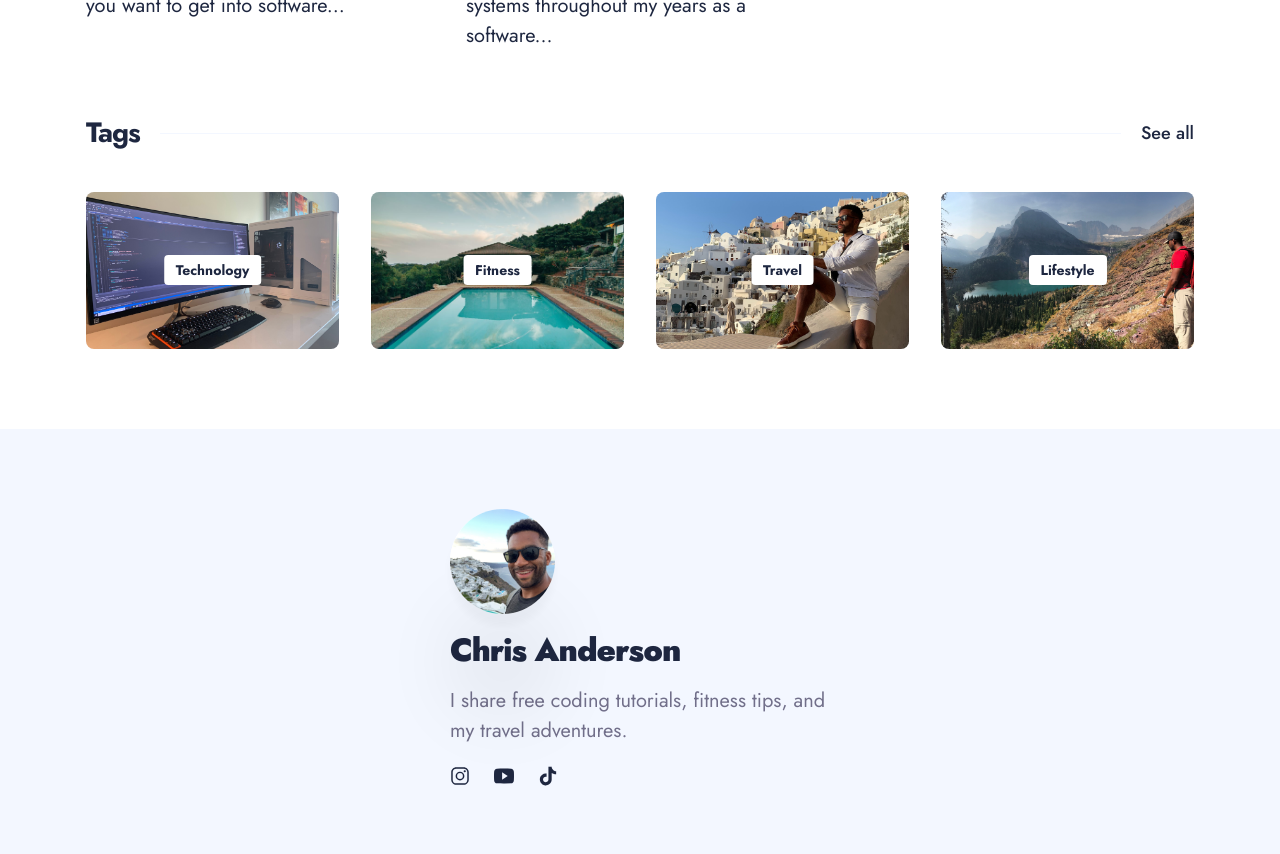
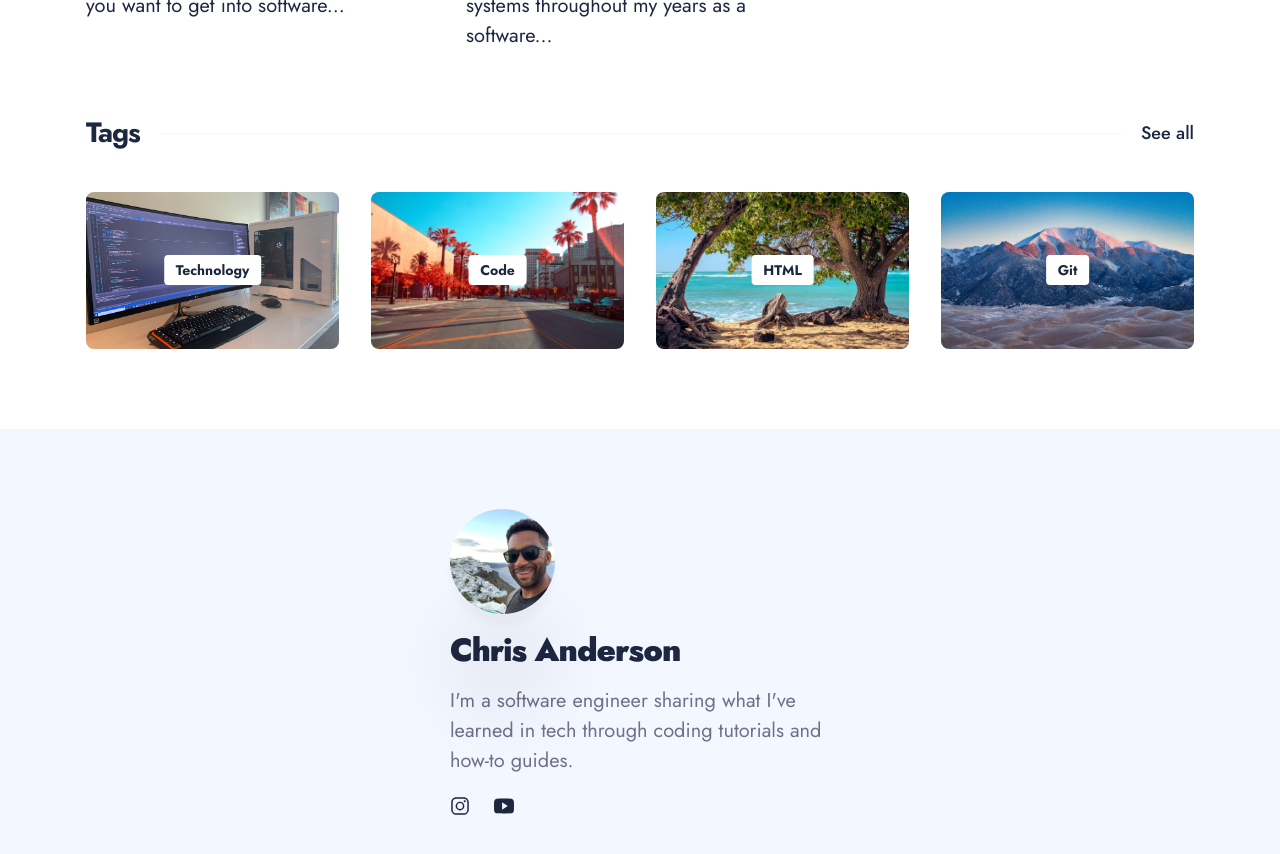
Before and after one commit to dcturbogator/dcturbogator.github.io, a Jekyll site: the page built from index.html, in a window 1280 px wide and 900 px high, scrolled down 1168 px. Shown: the top 854 px of the window. Built offline with Jekyll 4.4.1, drawn with Linux system fonts in a browser that asks for light colours; nearby versions of some CDN libraries; some of the changed text lies outside the part shown.

Commit message:
about text change

```diff
--- a/_includes/footer.html
+++ b/_includes/footer.html
@@ -37,7 +37,7 @@
                             <img class="lazy" data-src="/assets/img/01-1a.jpg" alt="Chris Anderson">
                         </div>
                         <h3 class="footer__author-name">Chris Anderson</h3>
-                        <p class="footer__author-bio">I share free coding tutorials, fitness tips, and my travel adventures.</p>
+                        <p class="footer__author-bio">I'm a software engineer sharing what I've learned in tech through coding tutorials and how-to guides.</p>
                         <div class="social">
                             <ul class="social__list list-reset">
                                 <li class="social__item">
@@ -47,12 +47,12 @@
                                 <li class="social__item">
                                     <a class="social__link" href="https://youtube.com" target="_blank" rel="noopener"
                                         aria-label=" link"><ion-icon name="logo-youtube"></ion-icon></a>
-                                </li>
+                                <!-- </li>
                                 <li class="social__item">
                                     <a class="social__link" href="https://tiktok.com" target="_blank" rel="noopener"
                                         aria-label=" link"><ion-icon name="logo-tiktok"></ion-icon></a>
 
-                                </li>
+                                </li> -->
                             </ul>
                         </div>
                     </div>
--- a/index.html
+++ b/index.html
@@ -12,7 +12,7 @@ layout: default
                     <div class="hero__inner">
                         <div class="hero__left">
                             <h1 class="hero__title">Hi, I’m Chris Anderson</h1>
-                            <p class="hero__description">I share free coding tutorials, fitness tips, and my travel adventures.</p>
+                            <p class="hero__description">I'm a software engineer sharing what I've learned in tech through coding tutorials and how-to guides.</p>
                             <div class="hero__subscribe">&nbsp;
                                 <!-- <form class="subscribe-form validate"
                                     action="//frnla.us6.list-manage.com/subscribe/post?u=6314d69a3f315af7ce3fb00a0&amp;id=3038727cc3"
@@ -89,27 +89,27 @@ layout: default
                     <div class="row">
 
                         <div class="col col-3 col-d-6 col-m-12">
-                            <a href="/tags#technology" class="tag-image">
+                            <a href="/tags#Technology" class="tag-image">
                                 <span class="tag-name">Technology</span>
                                 <img class="lazy" data-src="/assets/img/tech1.png" alt="post.title">
                             </a>
                         </div>
                         <div class="col col-3 col-d-6 col-m-12">
-                            <a href="/tags#fitness" class="tag-image">
-                                <span class="tag-name">Fitness</span>
-                                <img class="lazy" data-src="/assets/img/07.jpg" alt="post.title">
+                            <a href="/tags#Code" class="tag-image">
+                                <span class="tag-name">Code</span>
+                                <img class="lazy" data-src="/assets/img/09.jpg" alt="post.title">
                             </a>
                         </div>
                         <div class="col col-3 col-d-6 col-m-12">
-                            <a href="/tags#travel" class="tag-image">
-                                <span class="tag-name">Travel</span>
-                                <img class="lazy" data-src="/assets/img/santorini1.png" alt="post.title">
+                            <a href="/tags#HTML" class="tag-image">
+                                <span class="tag-name">HTML</span>
+                                <img class="lazy" data-src="/assets/img/18.jpg" alt="post.title">
                             </a>
                         </div>
                         <div class="col col-3 col-d-6 col-m-12">
-                            <a href="/tags#lifestyle" class="tag-image">
-                                <span class="tag-name">Lifestyle</span>
-                                <img class="lazy" data-src="/assets/img/lifestyle1.png" alt="post.title">
+                            <a href="/tags#Git" class="tag-image">
+                                <span class="tag-name">Git</span>
+                                <img class="lazy" data-src="/assets/img/02.jpg" alt="post.title">
                             </a>
                         </div>
 
```
Also changed, not shown: about/index.html (+4 -4 lines), assets/img/golf1.png (added).
